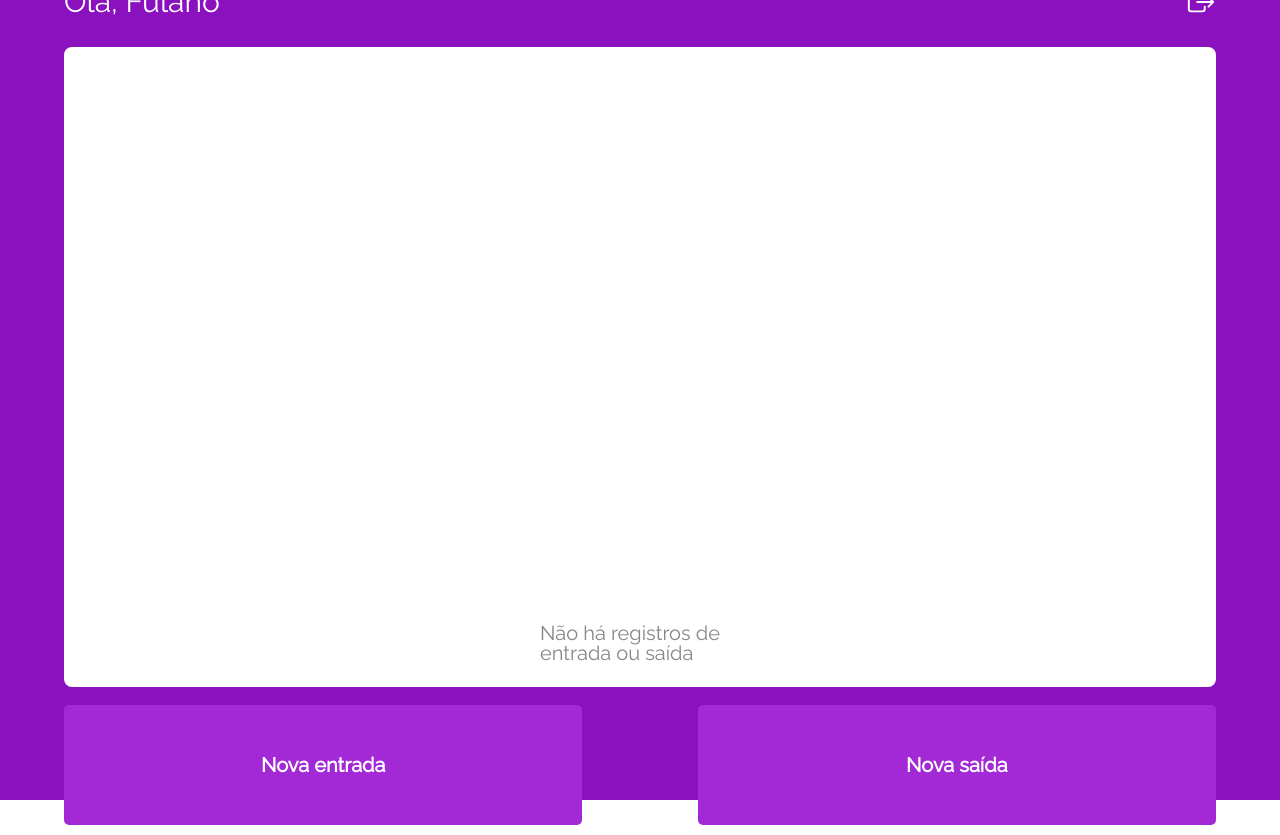
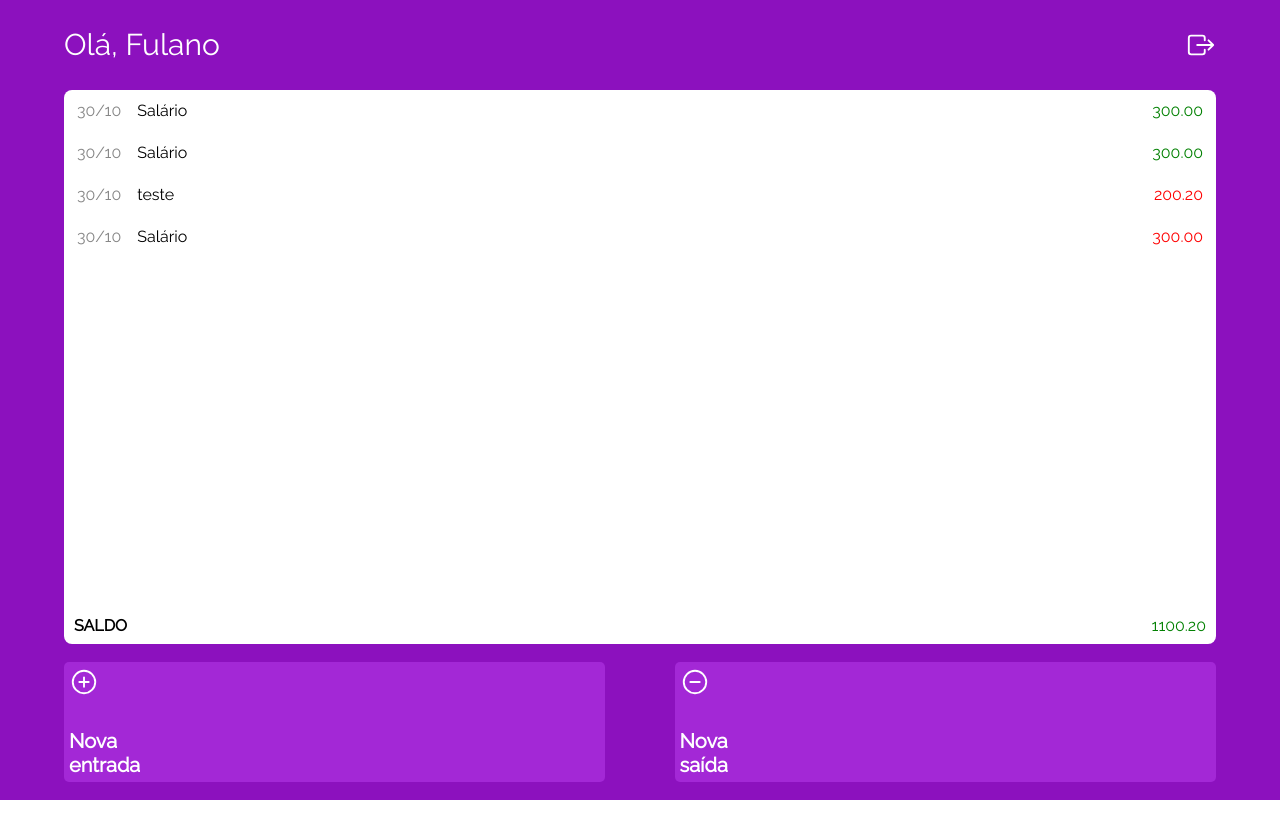
Before and after one commit to Ribeiro1300/My-Wallet, a React (Create React App) app: page /records in a window 1280 px wide. After the commit the page ends 800 px from the top, so only its background shows below. Built offline with nearby package versions, Linux system fonts and the light colour scheme; a web font is replaced by a local one.

Commit message:
layout 3, done

```diff
--- a/src/pages/NewEntry.js
+++ b/src/pages/NewEntry.js
@@ -30,4 +30,9 @@ const Wrapper = styled.div`
   flex-direction: column;
   align-items: center;
   justify-content: flex-start;
+
+  h2{
+    margin-left: 30px ;
+    align-self: flex-start;
+  }
 `;
--- a/src/pages/NewWithdraw.js
+++ b/src/pages/NewWithdraw.js
@@ -30,4 +30,9 @@ const Wrapper = styled.div`
   flex-direction: column;
   align-items: center;
   justify-content: flex-start;
+
+  h2 {
+    margin-left: 30px;
+    align-self: flex-start;
+  }
 `;
--- a/src/pages/Records.js
+++ b/src/pages/Records.js
@@ -1,7 +1,10 @@
+/* eslint-disable react/prop-types */
 import { NewRecord, Container, PageTitle } from "../styles/Styles";
 import { Link } from "react-router-dom";
 import styled from "styled-components";
 import React from "react";
+
+import { data } from "../tests/data";
 
 export default function Records() {
   return (
@@ -12,17 +15,58 @@ export default function Records() {
       </TitleWrapper>
 
       <WhiteBoard>
-        <h3>Não há registros de entrada ou saída</h3>
+        {!data ? (
+          <h3>Não há registros de entrada ou saída</h3>
+        ) : (
+          <BoardContent />
+        )}
       </WhiteBoard>
       <ButtonsWrapper>
         <Link to="/newEntry">
-          <NewRecord>Nova entrada</NewRecord>
+          <NewRecord>
+            <ion-icon name="add-circle-outline"></ion-icon>
+            <p>Nova entrada</p>
+          </NewRecord>
         </Link>
         <Link to="/newWithdraw">
-          <NewRecord>Nova saída</NewRecord>
+          <NewRecord>
+            <ion-icon name="remove-circle-outline"></ion-icon>
+            <p>Nova saída</p>
+          </NewRecord>
         </Link>
       </ButtonsWrapper>
     </Container>
+  );
+}
+
+function BoardContent() {
+  let sum = 0;
+  data.map((info) => {
+    sum += info.value;
+  });
+  return (
+    <BoardWrapper>
+      {data.map((info) => (
+        <>
+          <AllRecords key={info.id} info={info} />
+        </>
+      ))}
+      <h2>SALDO</h2>
+      <h4>{sum.toFixed(2)}</h4>
+    </BoardWrapper>
+  );
+}
+
+function AllRecords(props) {
+  return (
+    <List>
+      <div>
+        <Date>{props.info.date}</Date>
+        <Title>{props.info.title}</Title>
+      </div>
+
+      <Value type={props.info.type}>{props.info.value.toFixed(2)}</Value>
+    </List>
   );
 }
 
@@ -31,6 +75,7 @@ const WhiteBoard = styled.div`
   height: 80%;
   background-color: white;
   border-radius: 8px;
+  position: relative;
 
   h3 {
     font-size: 20px;
@@ -48,7 +93,7 @@ const ButtonsWrapper = styled.div`
 
   a {
     margin: 0px;
-    width: 45%;
+    width: 47%;
   }
 `;
 
@@ -62,3 +107,49 @@ const TitleWrapper = styled.div`
     font-size: 30px;
   }
 `;
+
+const BoardWrapper = styled.div`
+  display: flex;
+  flex-direction: column;
+  justify-content: space-between;
+
+  h2 {
+    font-weight: 900;
+    color: black;
+    position: absolute;
+    bottom: 10px;
+    left: 10px;
+  }
+
+  h4 {
+    color: green;
+    position: absolute;
+    bottom: 10px;
+    right: 10px;
+  }
+`;
+
+const List = styled.div`
+  padding: 5px;
+  color: black;
+  display: flex;
+  justify-content: space-between;
+
+  div {
+    display: flex;
+  }
+`;
+
+const Value = styled.p`
+  margin: 8px;
+  color: ${(props) => (props.type === "entry" ? "green" : "red")};
+`;
+
+const Date = styled.p`
+  margin: 8px;
+  color: #868686;
+`;
+
+const Title = styled.p`
+  margin: 8px;
+`;
--- a/src/styles/Styles.js
+++ b/src/styles/Styles.js
@@ -73,6 +73,20 @@ const NewRecord = styled.button`
   margin: 10px 0px;
   border-radius: 5px;
   font-family: "Raleway", sans-serif;
+  display: flex;
+  flex-direction: column;
+  align-items: flex-start;
+  justify-content: space-between;
+  padding: 5px;
+
+  p {
+    width: 100px;
+    text-align: left;
+  }
+
+  ion-icon {
+    font-size: 30px;
+  }
 `;
 
 export {
--- /dev/null
+++ b/src/tests/data.js
@@ -0,0 +1,32 @@
+const data = [
+  {
+    id: 1,
+    title: "Salário",
+    type: "entry",
+    date: "30/10",
+    value: 300,
+  },
+  {
+    id: 2,
+    title: "Salário",
+    type: "entry",
+    date: "30/10",
+    value: 300,
+  },
+  {
+    id: 3,
+    title: "teste",
+    type: "withdraw",
+    date: "30/10",
+    value: 200.20,
+  },
+  {
+    id: 5,
+    title: "Salário",
+    type: "withdraw",
+    date: "30/10",
+    value: 300,
+  },
+];
+
+export { data };
```
